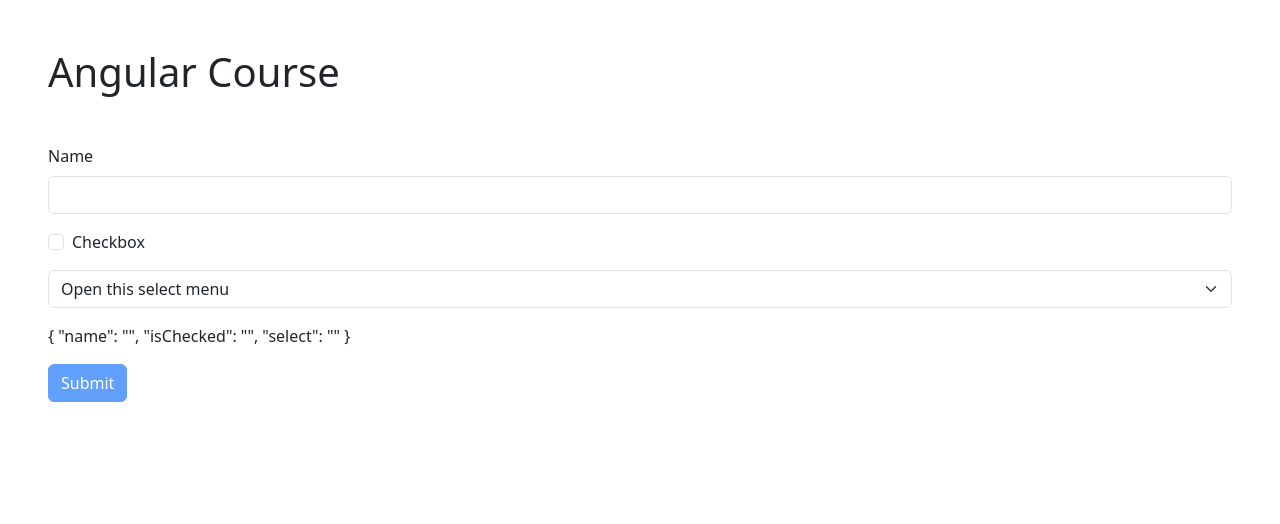
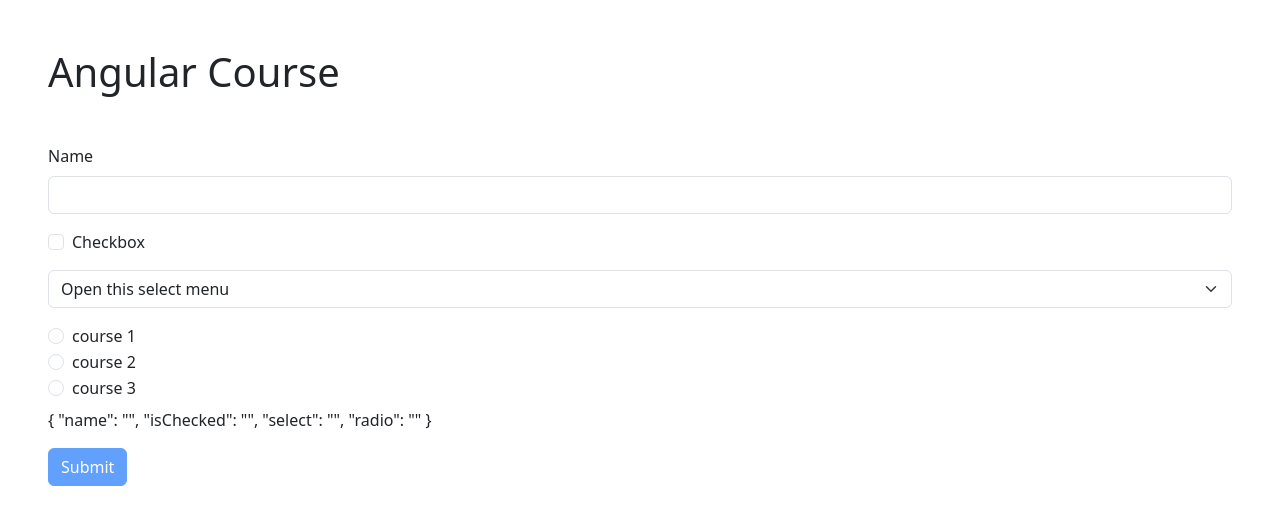
Before and after one commit to codeWithAshith/Angular-Course, an Angular app: page / in a window 1280 px wide. Shown: the top 524 px of the page. Built offline with nearby package versions, Linux system fonts and the light colour scheme.

Commit message:
23. Template driven - radio

```diff
--- a/src/app/contact-form/contact-form.component.html
+++ b/src/app/contact-form/contact-form.component.html
@@ -44,6 +44,19 @@
     </option>
   </select>
 
+  <div class="mb-2">
+    <div class="form-check" *ngFor="let course of courses">
+      <input
+        class="form-check-input"
+        type="radio"
+        name="radio"
+        ngModel
+        [value]="course.id"
+      />
+      <label class="form-check-label"> {{ course.name }} </label>
+    </div>
+  </div>
+
   <p class="mb-3">{{ form.value | json }}</p>
   <button type="submit" class="btn btn-primary" [disabled]="!form.valid">
     Submit
```
